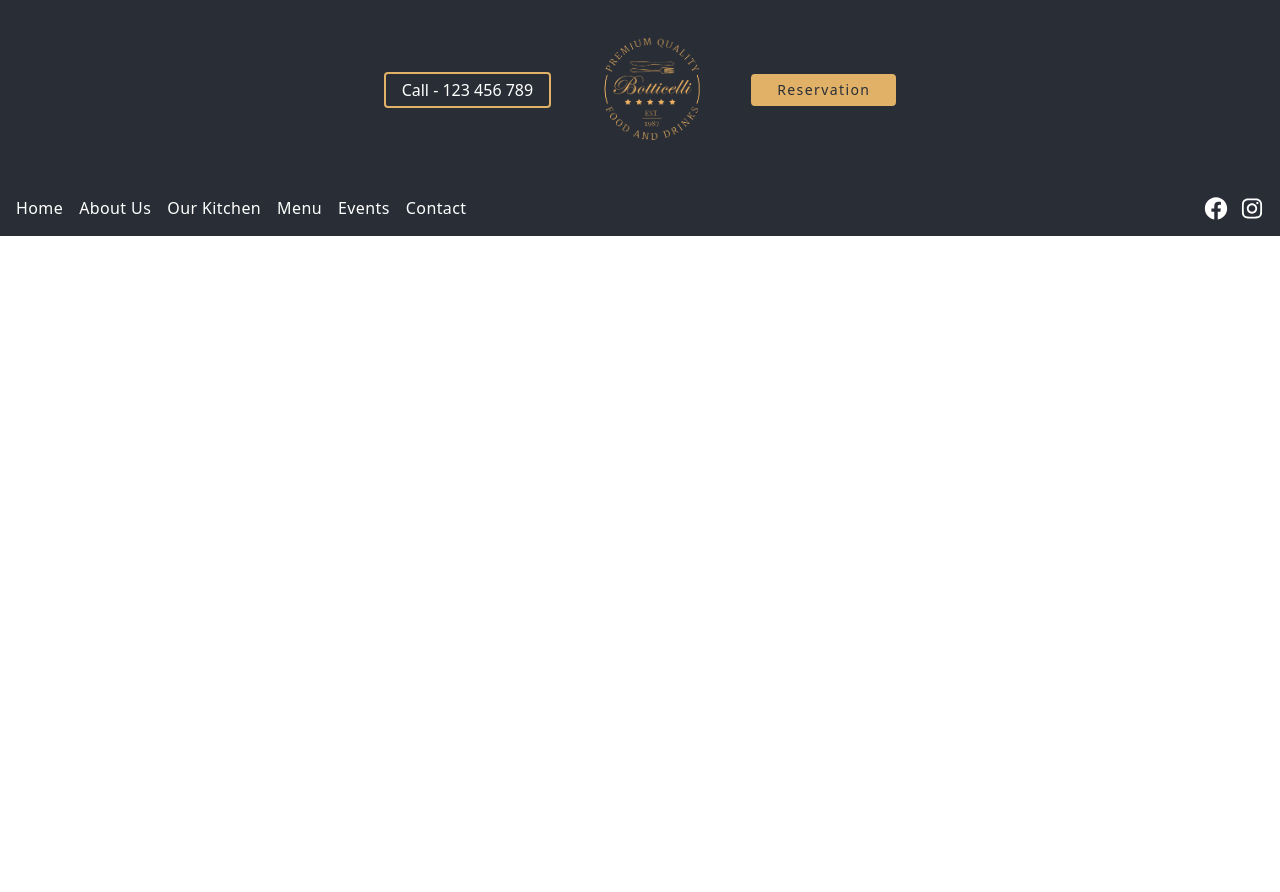
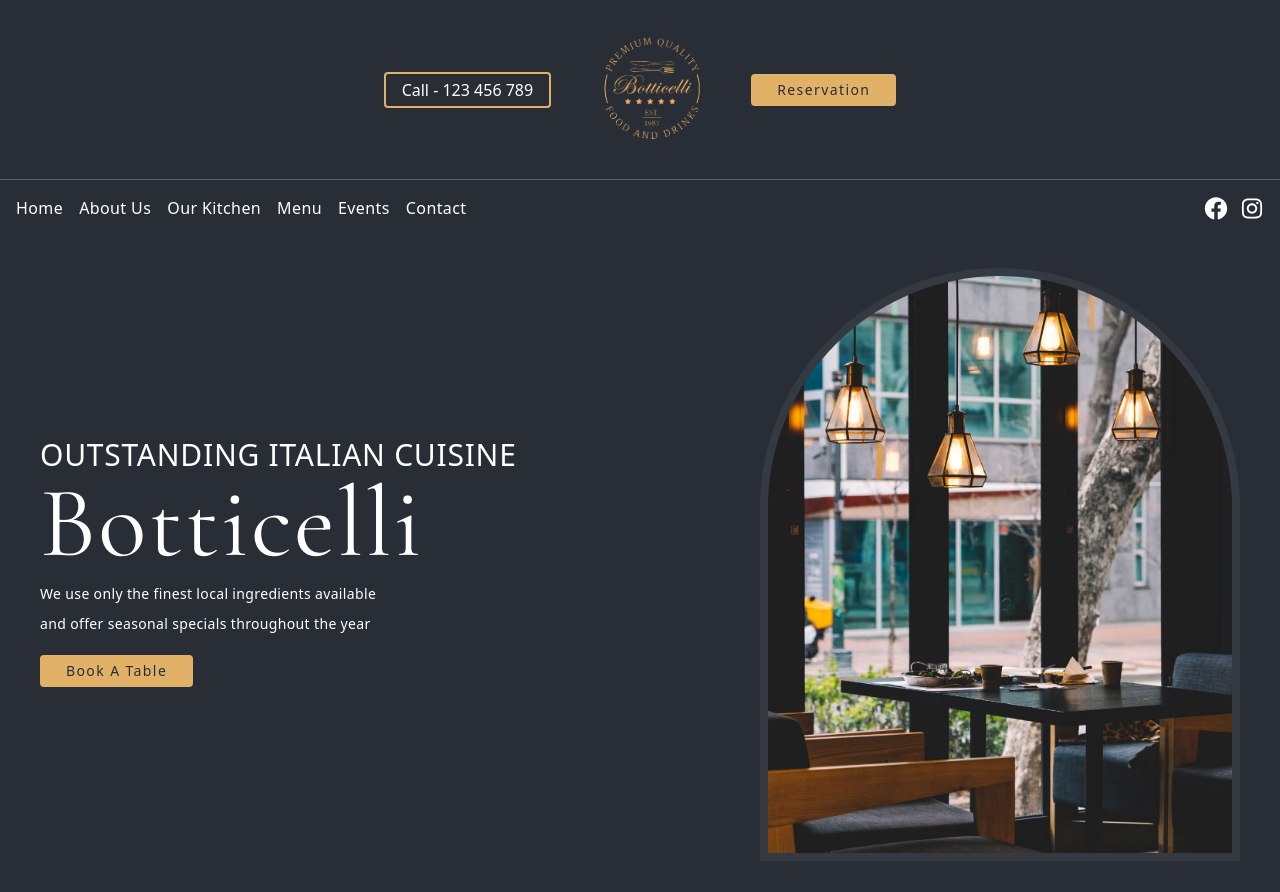
Before and after one commit to Elise-16-medeiros/Restaurant-figma, a Next.js app in the folder restaurant-figma/: page / in a window 1280 px wide. Before the commit the page ends 800 px from the top, so only its background shows below. Built offline with nearby package versions, Linux system fonts and the light colour scheme.

Commit message:
feat: hero section done

```diff
--- a/restaurant-figma/app/components/Header.tsx
+++ b/restaurant-figma/app/components/Header.tsx
@@ -8,7 +8,7 @@ import Navbar from "./Navbar";
 function Header() {
   return (
     <>
-      <header className="w-full h-72 flex justify-center items-center bg-[#292E36] md:h-[180px]">
+      <header className="w-full h-72 flex justify-center items-center bg-[#292E36] border-b border-b-[#5C6168] md:h-[180px]">
         <div className="flex flex-col items-center md:flex-row">
           <span className="px-4 py-1 text-white border-[#E1B168] border-2 rounded">
             Call - 123 456 789
--- /dev/null
+++ b/restaurant-figma/app/components/Hero.tsx
@@ -0,0 +1,36 @@
+import Image from "next/image";
+import Link from "next/link";
+import { heroData } from "@/app/data";
+import heroImage from "@/public/heroPattern.jpeg";
+
+function Hero() {
+  const { pretitle, title, btnText } = heroData;
+
+  return (
+    <section className=" bg-[#292E36] text-white pb-8 pt-8">
+      <div className="flex flex-col justify-between items-center gap-16 md:flex-row">
+        <div className="flex flex-col justify-center items-start md: ml-10">
+          <div className="">
+            <h2 className="text-xl tracking-wide md:text-[30px]">{pretitle}</h2>
+            <h1 className="text-[3.5rem] leading-[3rem] tracking-wide md:text-[100px] md:leading-[110px]">{title}</h1>
+          </div>
+
+          <div className="flex flex-col justify-center items-start">
+          <span className="text-sm tracking-wide leading-[30px]">We use only the finest local ingredients available</span>
+            <span className="text-sm tracking-wide leading-[30px]">and offer seasonal specials throughout the year</span>
+          </div>
+
+          <div className="mt-4 link-custom-two">
+            <Link href="/reservation">{btnText}</Link>
+          </div>
+        </div>
+
+        <div className="w-[20rem] h-[95%] overflow-hidden rounded-t-[15rem] border-8 border-[#343942] md:w-[30rem] md:h-[100%] md:mr-10">
+          <Image src={heroImage} alt="hero image" />
+        </div>
+      </div>
+    </section>
+  );
+}
+
+export default Hero;
--- a/restaurant-figma/app/components/Navbar.tsx
+++ b/restaurant-figma/app/components/Navbar.tsx
@@ -2,7 +2,8 @@
 
 import React, { useState } from "react";
 import Link from "next/link";
-import { HiXMark, HiBars3 } from "react-icons/hi2";
+import { HiXMark } from "react-icons/hi2";
+import { BiMenuAltRight } from "react-icons/bi";
 import { FaFacebook, FaInstagram } from "react-icons/fa";
 import { linksData } from "@/app/data";
 
@@ -23,7 +24,7 @@ function Navbar() {
             </Link>
           ))}
 
-          {/* Add more links as needed */}
+
         </div>
         <div className="text-white flex gap-3">
           <FaFacebook className="w-[24px] h-[23px] cursor-pointer hover:text-[#E1B168]" />
@@ -35,11 +36,11 @@ function Navbar() {
             {isOpen ? (
               <HiXMark className="h-8 w-8 cursor-pointer" />
             ) : (
-              <HiBars3 className="h-8 w-8" />
+              <BiMenuAltRight className="h-8 w-8" />
             )}
           </button>
           {isOpen && (
-            <div className="flex flex-col justify-start items-start gap-2 mt-2">
+            <div className=" w-32 h-80 absolute gap-6 right-10 rounded-xl flex flex-col justify-center items-center bg-[#343942] transition-all duration-300">
               {linksData.map((link) => (
                 <Link
                   className="navbar-links"
@@ -59,12 +60,3 @@ function Navbar() {
 }
 
 export default Navbar;
-
-/*
-<HiXMark />
-<HiBars3 />
-FaFacebook
-<FaFacebook />
-FaInstagram
-<FaInstagram />
-*/
--- a/restaurant-figma/app/data.ts
+++ b/restaurant-figma/app/data.ts
@@ -1,12 +1,10 @@
 export const heroData: {
     pretitle: string;
     title: string;
-    subtitle: string;
     btnText: string;
   } = {
     pretitle: "OUTSTANDING ITALIAN CUISINE",
     title: "Botticelli",
-    subtitle: "We use only the finest local ingredients available and offer seasonal specials throughout the year.",
     btnText: "Book a table",
   };
 
--- a/restaurant-figma/app/page.tsx
+++ b/restaurant-figma/app/page.tsx
@@ -1,4 +1,5 @@
 import Header from "./components/Header";
+import Hero from "./components/Hero";
 
 export default function Home() {
   return (
@@ -7,7 +8,7 @@ export default function Home() {
         <Header />
       </header>
       <main>
-
+        <Hero/>
       </main>
     </>
   );
```
Also changed, not shown: restaurant-figma/app/globals.css (line endings or trailing spaces).
